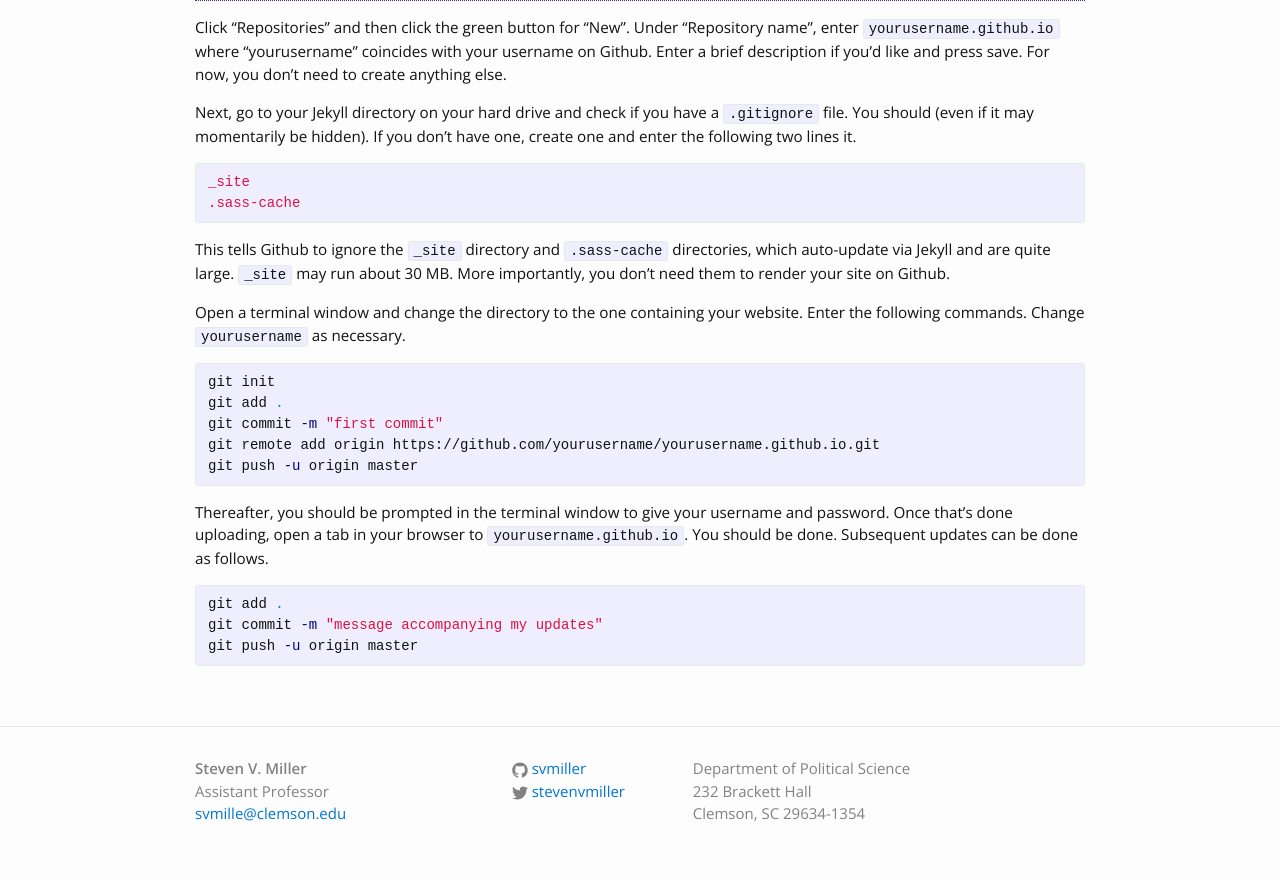
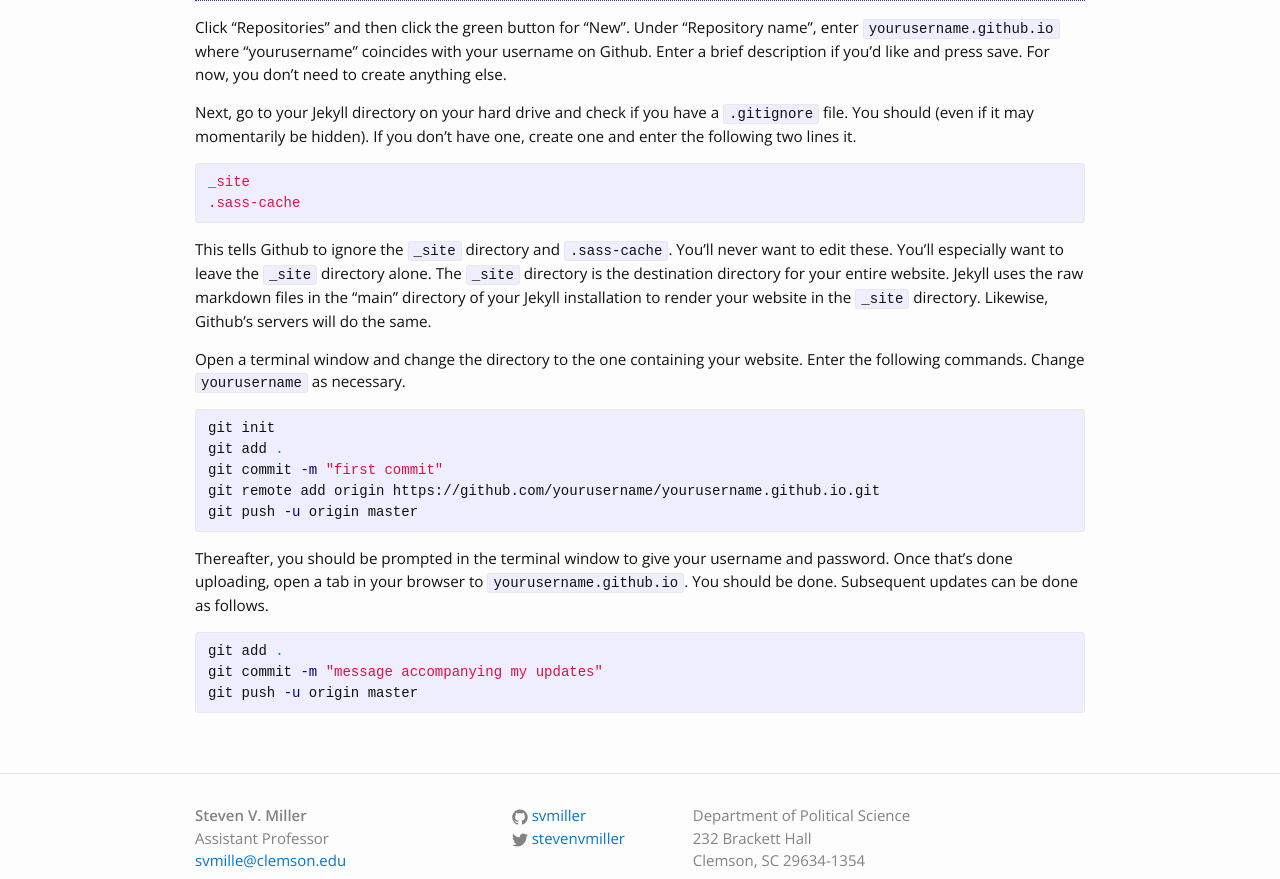
Before and after one commit to svmiller/svmiller.github.io, a Jekyll site: the page built from _posts/2015-08-16-create-your-website-in-jekyll.md, in a window 1280 px wide and 900 px high, scrolled down 6654 px, cut to the strip 21-900 px from the top of the window. Built offline with Jekyll 4.4.1, drawn with Linux system fonts in a browser that asks for light colours; some web fonts are replaced; comment, search, counter and statistics services are not loaded.

Commit message:
adjust jekyll post.

```diff
--- a/_posts/2015-08-16-create-your-website-in-jekyll.md
+++ b/_posts/2015-08-16-create-your-website-in-jekyll.md
@@ -270,7 +270,7 @@
 {% endraw %}
 {% endhighlight %}
 
-This tells Github to ignore the `_site` directory and `.sass-cache` directories, which auto-update via Jekyll and are quite large. `_site` may run about 30 MB. More importantly, you don't need them to render your site on Github.
+This tells Github to ignore the `_site` directory and `.sass-cache`. You'll never want to edit these. You'll especially want to leave the `_site` directory alone. The `_site` directory is the destination directory for your entire website. Jekyll uses the raw markdown files in the "main" directory of your Jekyll installation to render your website in the `_site` directory. Likewise, Github's servers will do the same.
 
 Open a terminal window and change the directory to the one containing your website. Enter the following commands. Change `yourusername` as necessary.
 
```
